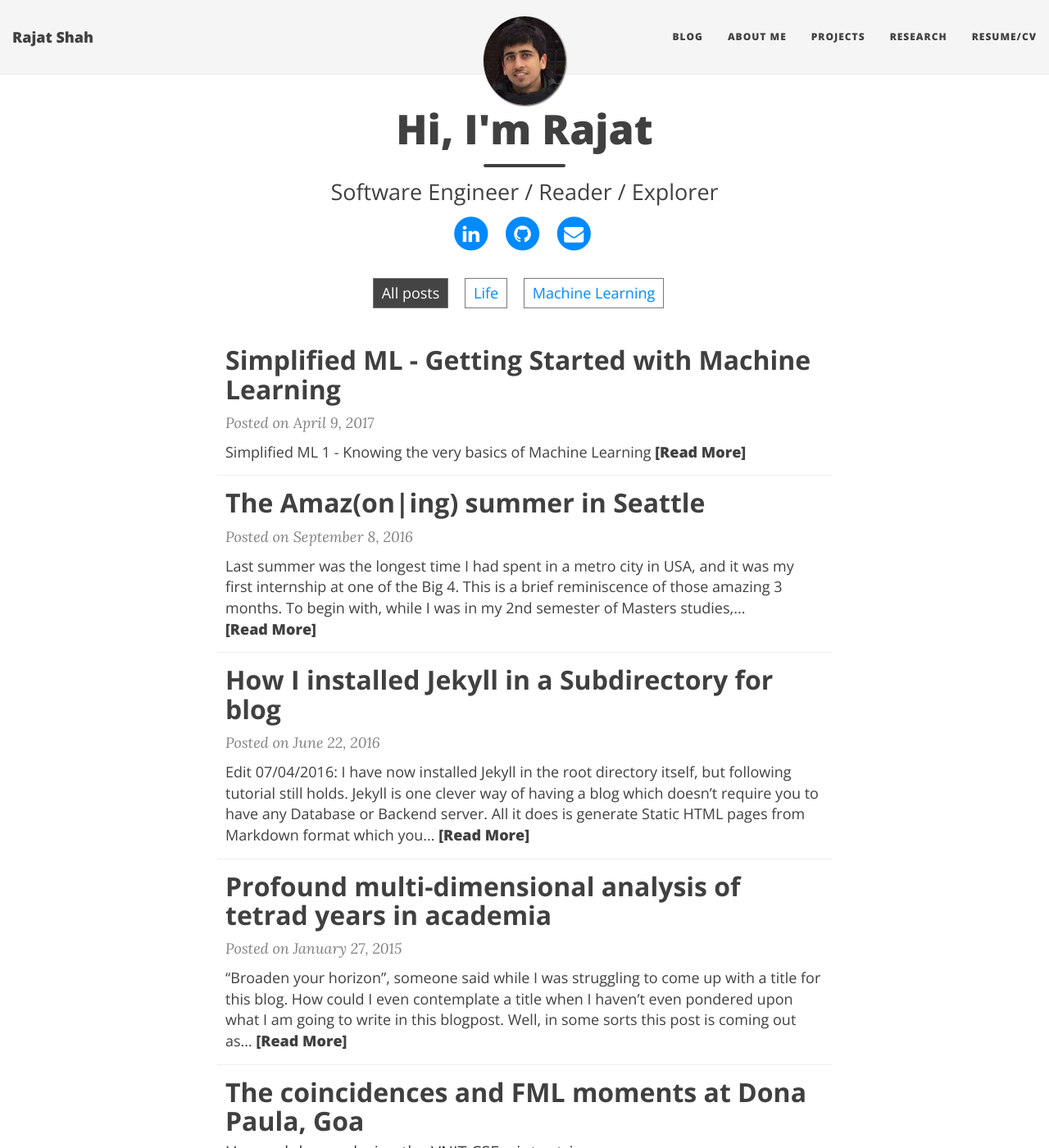
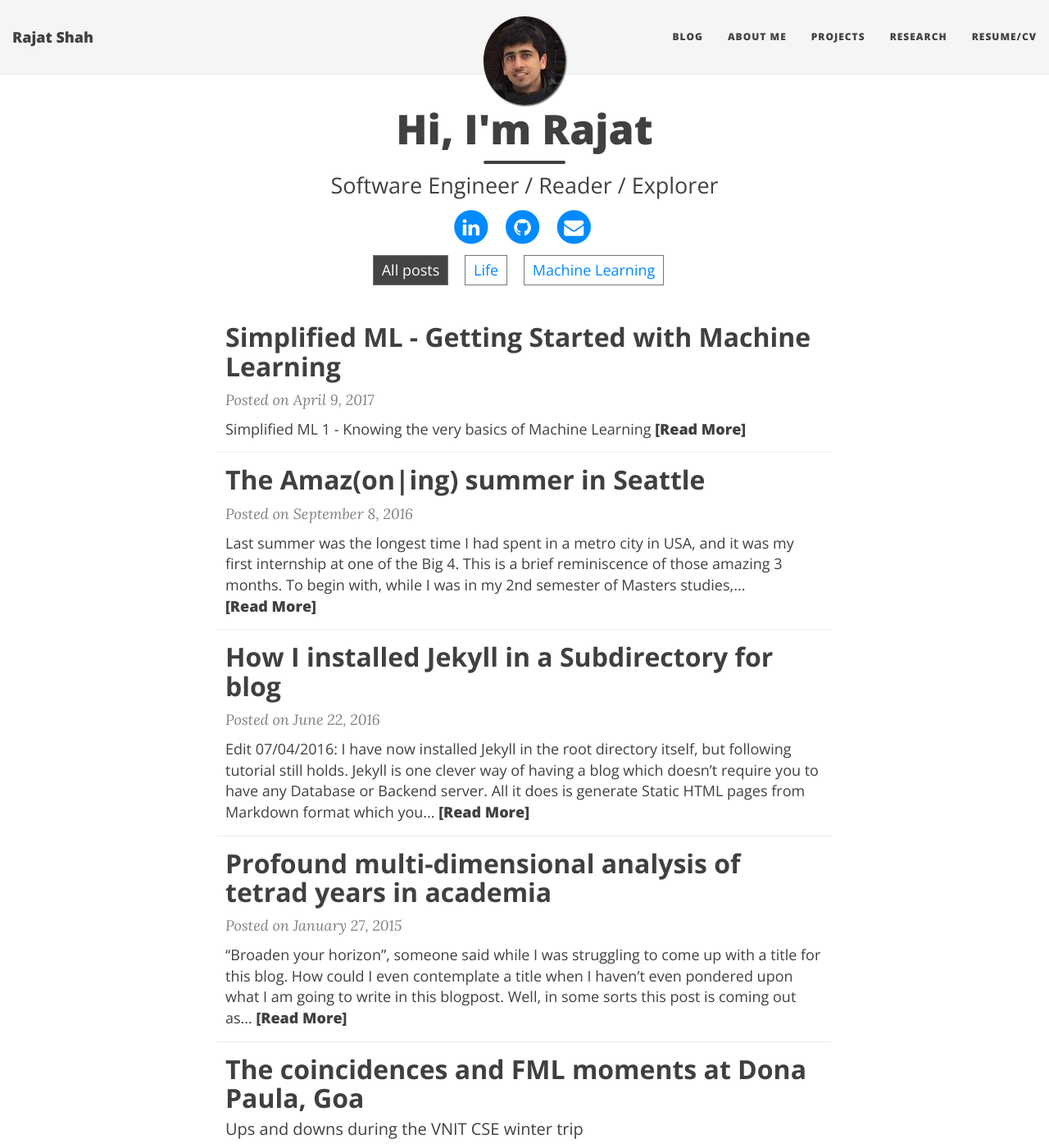
Before and after one commit to shahrajat/shahrajat.github.io, a Jekyll site: the page built from index.html, in a window 1280 px wide and 1400 px high. Shown: the whole window at 82% size. Built offline with Jekyll 4.4.1, drawn with Linux system fonts in a browser that asks for light colours; nearby versions of some CDN libraries; the list of posts is cut into pages by our own code.

Commit message:
Update main.css

```diff
--- a/css/main.css
+++ b/css/main.css
@@ -34,7 +34,7 @@ blockquote {
 }
 hr.small {
   max-width: 100px;
-  margin: 15px auto;
+  margin: 11px auto;
   border-width: 4px;
   border-color: inherit;
   border-radius: 3px;
@@ -337,7 +337,7 @@ footer .theme-by {
 /* --- Post and page headers --- */
 
 .intro-header {
-  margin: 80px 0 20px;
+  margin: 80px 0 0px;
   position: relative;
 }
 .intro-header.big-img {
```
